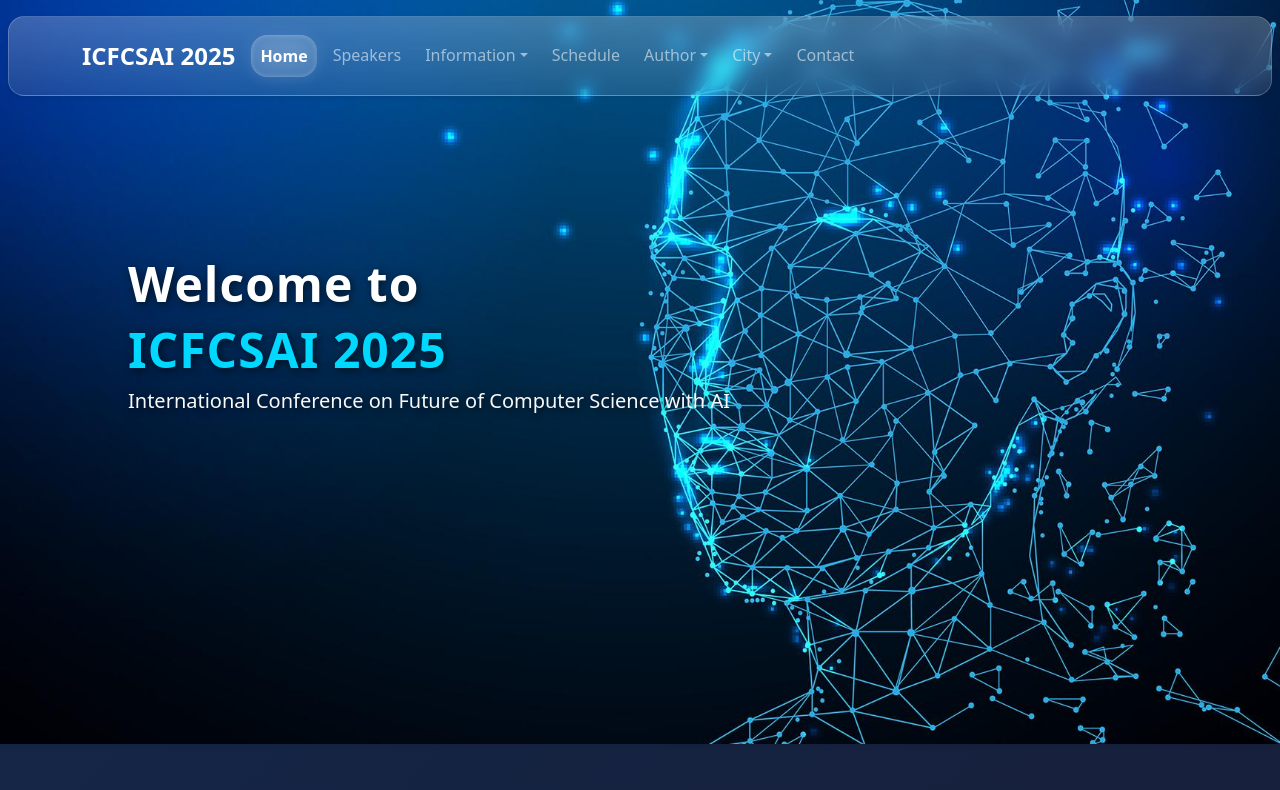
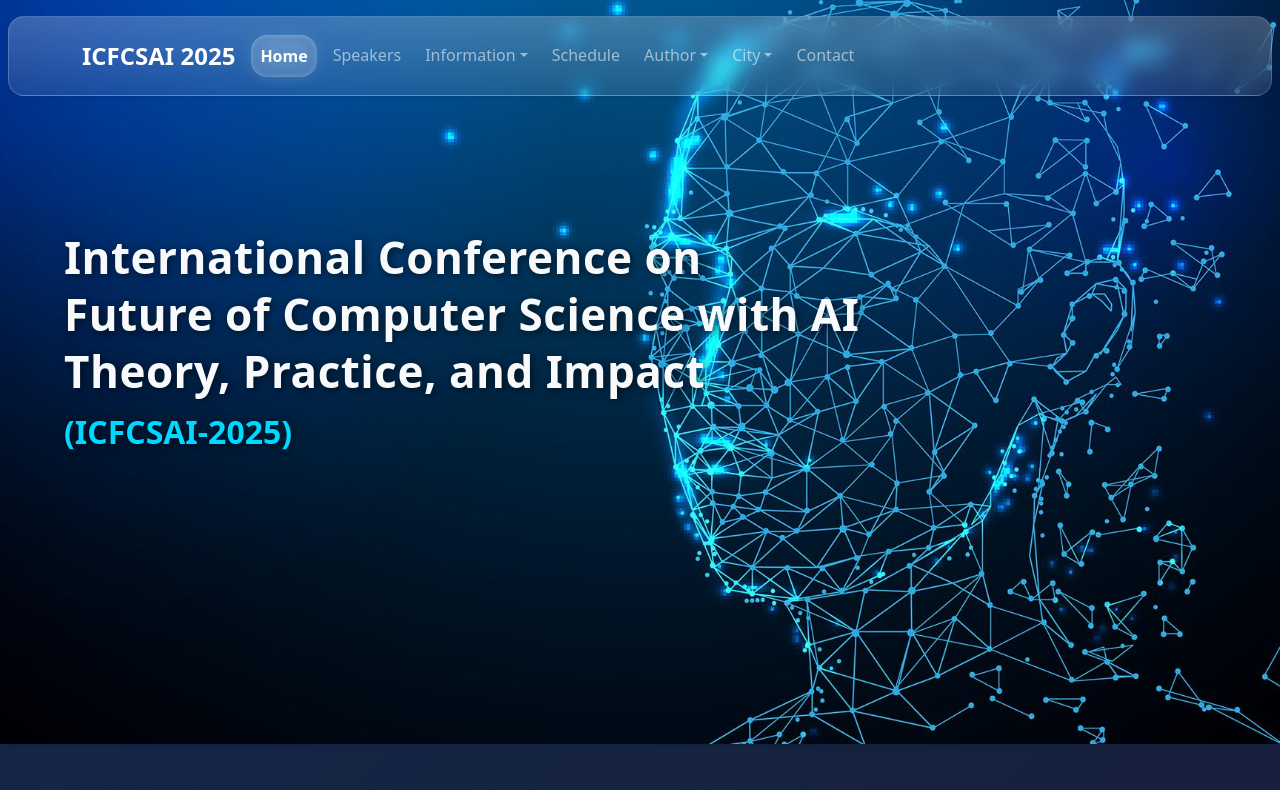
Before and after one commit to kamalexe/iet-confrence, a React (Vite) app: page / in a window 1280 px wide. Shown: the top 790 px of the page. Built offline with nearby package versions, Linux system fonts and the light colour scheme.

Commit message:
update home

```diff
--- a/src/screens/HomeScreen.jsx
+++ b/src/screens/HomeScreen.jsx
@@ -20,7 +20,7 @@ const HomeScreen = () => {
           <img
             src={carousel1}
             className="d-block w-100 carousel-img"
-      alt='ICFCSAI 2025'
+            alt="ICFCSAI 2025"
           />
 
           <div
@@ -29,30 +29,40 @@ const HomeScreen = () => {
               top: "50%",
               left: "50%",
               transform: "translate(-50%, -50%)",
-        width: "80%",
+              width: "90%",
             }}
           >
             <h1
-        className="display-4 fw-bold text-shadow mb-2"
-        style={{ fontSize: "3rem", letterSpacing: "1px" }}
+              className="fw-bold text-shadow text-light mb-1"
+              style={{
+                fontSize: "2.75rem",
+                letterSpacing: "0.5px",
+                lineHeight: "1.3",
+              }}
             >
-        Welcome to
+              International Conference on <br className="d-none d-lg-block" />
+              Future of <span>Computer Science with AI</span>
+              <br className="d-none d-lg-block" />
+              <span>Theory, Practice, and Impact</span>
             </h1>
-      <h1
-        className="display-4 fw-bold text-shadow mb-2"
-        style={{ fontSize: "3rem", letterSpacing: "1px" }}
+
+            <h2
+              className="fw-bold text-shadow"
+              style={{
+                fontSize: "2rem",
+                color: "#00D8FF", // ✅ Corrected hex format
+                                marginTop: "0.5rem",
+              }}
             >
-        <span style={{ color: "#00D8FF" }}>ICFCSAI 2025</span>
-      </h1>
-      <p
-        className="lead fw-medium text-light text-shadow"
-        style={{ fontSize: "1.25rem" }}
-      >
-        International Conference on Future of Computer Science with AI
-      </p>
+              (ICFCSAI-2025)
+            </h2>
+
+
+
           </div>
         </div>
       </div>
+
 
 
       {/* About Section */}
@@ -63,7 +73,7 @@ const HomeScreen = () => {
             The <strong>International Conference on Future of Computer Science with AI: Theory, Practice, and Impact (FCSAI-2025)</strong> is a premier event that brings together leading minds from academia, industry, and research to explore the evolving landscape of Computer Science and Artificial Intelligence.
           </p>
           <p className="mb-3">
-            Hosted by the <strong>Institute of Engineering and Technology, Dr. Bhim Rao Ambedkar University, Agra</strong>, from <strong>25th to 27th September 2025</strong>, the conference aims to foster innovation, collaboration, and knowledge-sharing across disciplines.
+            Hosted by the <strong>Department of Computer Science & Engineering, Institute of Engineering & Technology, Dr. Bhimrao Ambedkar University, Agra</strong>, from <strong>25th to 27th September 2025</strong>, the conference aims to foster innovation, collaboration, and knowledge-sharing across disciplines.
           </p>
           <p className="mb-3">
             FCSAI-2025 will feature keynote speeches, technical paper presentations, and interactive sessions focused on emerging technologies, practical implementations, and the broader impact of AI on society.
--- a/src/screens/RegistrationGuidelinesScreen.jsx
+++ b/src/screens/RegistrationGuidelinesScreen.jsx
@@ -1,4 +1,5 @@
 import React from 'react';
+import registerQR from '../assets/register_qr.png'; // adjust path as needed
 
 const RegistrationScreen = () => {
     return (
@@ -62,7 +63,30 @@ const RegistrationScreen = () => {
                             </tbody>
                         </table>
                     </div>
+
+
                 </section>
+
+                <section className="text-center">
+                    <h3 className="mb-3">Scan to Fill the Form</h3>
+                    <img
+                        src={registerQR}
+                        alt="Google Form QR Code"
+                        width="200"
+                        height="200"
+                        className="rounded shadow"
+                    />
+                    <p className="mt-2">
+                        <a
+                            href="https://docs.google.com/forms/d/e/1FAIpQLSdN1c9-gQVoHoc-Gw5fKduR5C32QUfbUOtNm56oB4tkQk_8EA/viewform"
+                            target="_blank"
+                            rel="noopener noreferrer"
+                        >
+                            Open Form
+                        </a>
+                    </p>
+                </section>
+
 
             </div>
         </main>
```
Also changed, not shown: src/assets/register_qr.png (added). Lines whose indentation alone changed are shown as unchanged.
